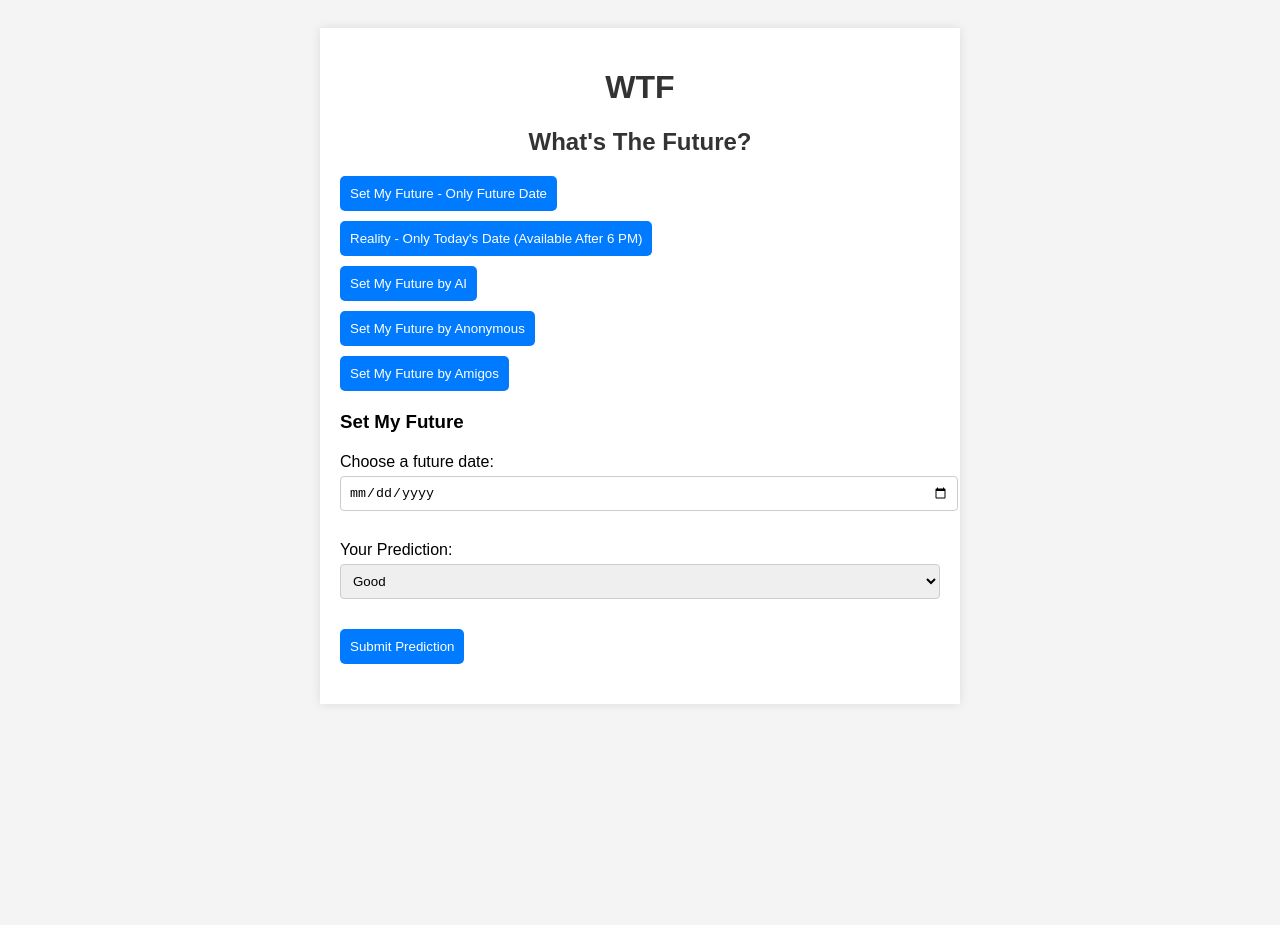
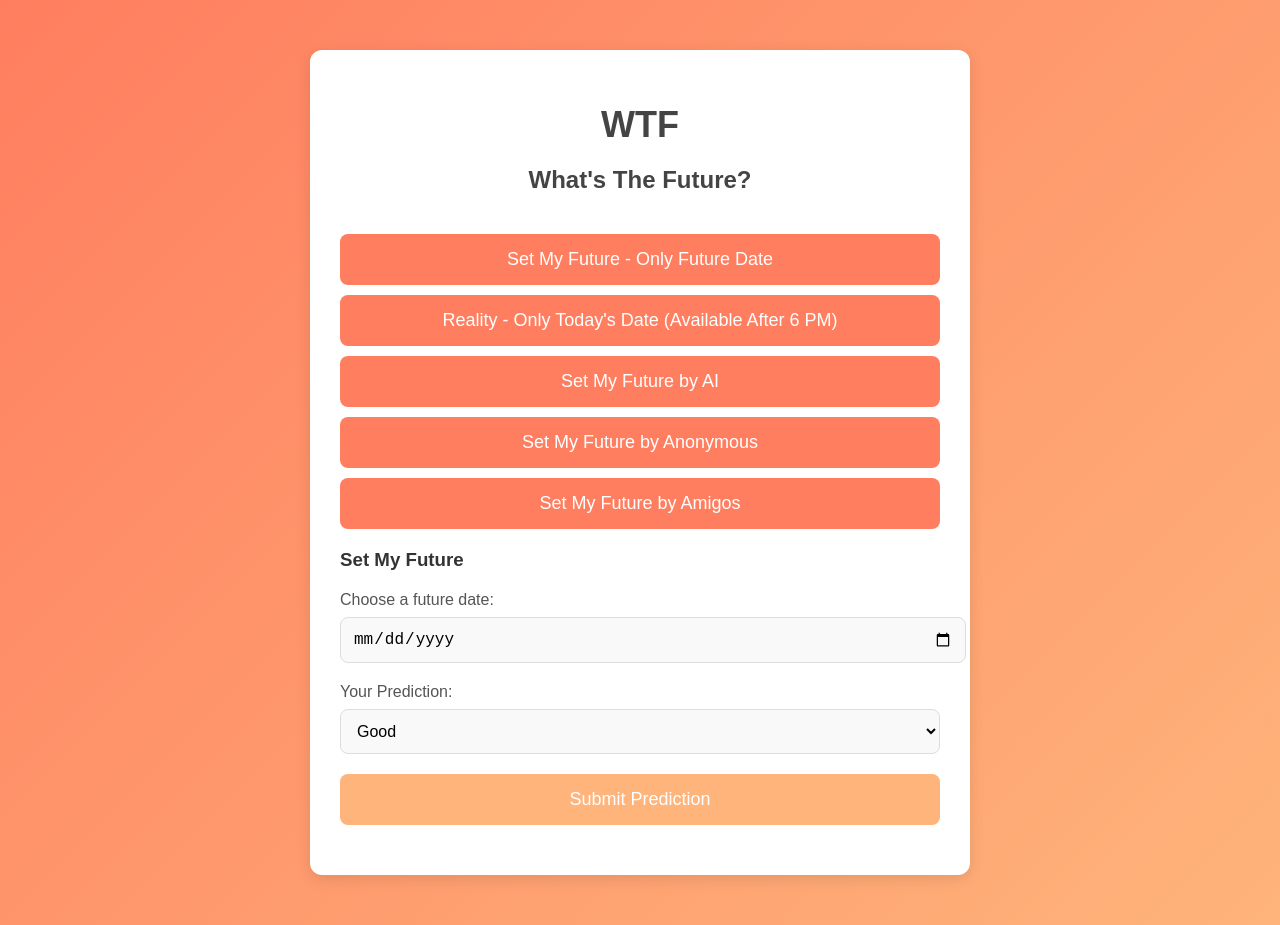
Before and after one commit to JPtheDash/DimDim, a plain HTML site: page index.html in a window 1280 px wide. Both pictures are taken after a click on the button "Set My Future - Only Future Date". Before the commit the page ends 800 px from the top, so only its background shows below. Drawn offline with Linux system fonts and the light colour scheme.

Commit message:
Update index.html

```diff
--- a/index.html
+++ b/index.html
@@ -3,41 +3,54 @@
 <head>
     <meta charset="UTF-8">
     <meta name="viewport" content="width=device-width, initial-scale=1.0">
-    <title>WTF - Home</title>
+    <title>WTF - What's The Future?</title>
     <style>
         body {
-            font-family: Arial, sans-serif;
-            padding: 20px;
-            background-color: #f4f4f4;
+            font-family: 'Arial', sans-serif;
+            margin: 0;
+            padding: 0;
+            background: linear-gradient(135deg, #ff7e5f, #feb47b);
+            color: #333;
         }
         .container {
             max-width: 600px;
-            margin: 0 auto;
-            background-color: #fff;
-            padding: 20px;
-            box-shadow: 0px 0px 10px rgba(0,0,0,0.1);
+            margin: 50px auto;
+            background-color: #ffffff;
+            padding: 30px;
+            border-radius: 12px;
+            box-shadow: 0px 4px 15px rgba(0, 0, 0, 0.1);
         }
         h1, h2 {
             text-align: center;
-            color: #333;
+            color: #444;
+            font-weight: 700;
+        }
+        h1 {
+            font-size: 36px;
+            margin-bottom: 10px;
+        }
+        h2 {
+            font-size: 24px;
+            margin-bottom: 40px;
         }
         .section {
             margin-bottom: 20px;
         }
-        a, button {
+        button {
             display: block;
+            width: 100%;
             margin: 10px 0;
-            padding: 10px;
-            text-align: center;
-            background-color: #007BFF;
-            color: white;
-            text-decoration: none;
+            padding: 15px;
+            background-color: #ff7e5f;
+            color: #ffffff;
             border: none;
-            border-radius: 5px;
+            border-radius: 8px;
+            font-size: 18px;
             cursor: pointer;
+            transition: background-color 0.3s ease;
         }
-        a:hover, button:hover {
-            background-color: #0056b3;
+        button:hover {
+            background-color: #e76d4c;
         }
         .hidden {
             display: none;
@@ -47,14 +60,28 @@
         }
         label {
             display: block;
-            margin-bottom: 5px;
+            margin-bottom: 8px;
+            font-size: 16px;
+            color: #555;
         }
         input[type="date"], select {
             width: 100%;
-            padding: 8px;
-            margin-bottom: 10px;
-            border: 1px solid #ccc;
-            border-radius: 4px;
+            padding: 12px;
+            border: 1px solid #ddd;
+            border-radius: 8px;
+            font-size: 16px;
+            background-color: #f9f9f9;
+            transition: border 0.3s ease;
+        }
+        input[type="date"]:focus, select:focus {
+            border-color: #ff7e5f;
+            outline: none;
+        }
+        .btn-submit {
+            background-color: #feb47b;
+        }
+        .btn-submit:hover {
+            background-color: #fd9062;
         }
     </style>
 </head>
@@ -66,9 +93,9 @@
         <div class="section">
             <button onclick="document.getElementById('set-future').classList.toggle('hidden');">Set My Future - Only Future Date</button>
             <button onclick="document.getElementById('reality').classList.toggle('hidden');">Reality - Only Today's Date (Available After 6 PM)</button>
-            <button onclick="alert('Set My Future by AI - Feature coming soon!')">Set My Future by AI</button>
-            <button onclick="alert('Set My Future by Anonymous - Feature coming soon!')">Set My Future by Anonymous</button>
-            <button onclick="alert('Set My Future by Amigos - Feature coming soon!')">Set My Future by Amigos</button>
+            <button class="btn-disabled">Set My Future by AI</button>
+            <button class="btn-disabled">Set My Future by Anonymous</button>
+            <button class="btn-disabled">Set My Future by Amigos</button>
         </div>
 
         <div id="set-future" class="section hidden">
@@ -85,7 +112,7 @@
                     <option value="average">Average</option>
                 </select>
             </div>
-            <button>Submit Prediction</button>
+            <button class="btn-submit">Submit Prediction</button>
         </div>
 
         <div id="reality" class="section hidden">
@@ -110,7 +137,7 @@
                     <option value="average">Average</option>
                 </select>
             </div>
-            <button>Submit Reality</button>
+            <button class="btn-submit">Submit Reality</button>
         </div>
     </div>
 </body>
```
